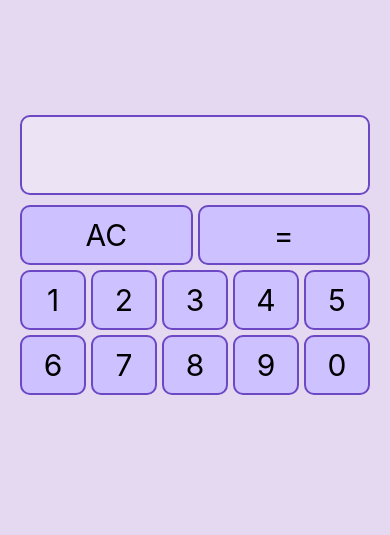
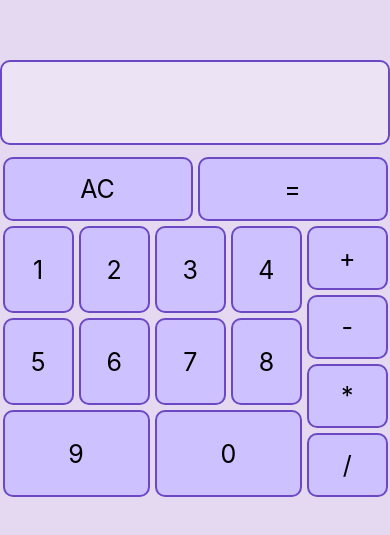
Before and after one commit to mvsilvass/react-native-calculator, a React Native app: screen / in a window 390 px wide. Shown: the part 167-702 px from the top of the page. Built offline with nearby package versions, Linux system fonts and the light colour scheme.

Commit message:
Adiciona OperationButtons

```diff
--- a/App.js
+++ b/App.js
@@ -1,4 +1,4 @@
-import { SafeAreaView, StyleSheet, View } from 'react-native';
+import { SafeAreaView, StyleSheet } from 'react-native';
 import { CalculatorProvider } from './src/contexts/CalculatorContext';
 
 import Display from './src/components/Containers/Display';
@@ -8,10 +8,8 @@ export default function App() {
   return (
     <CalculatorProvider>
       <SafeAreaView style={styles.appContainer}>
-        <View style={styles.calculatorContainer}>
-          <Display />
-          <ButtonPanel/>
-        </View>
+        <Display />
+        <ButtonPanel/>
       </SafeAreaView>
     </CalculatorProvider>
   );
@@ -22,12 +20,8 @@ const styles = StyleSheet.create({
     backgroundColor: '#E5D9F2',
     height: '100%',
     width: '100%',
-  },
-  calculatorContainer:{
-    flex: 1,
-    margin: 20,
-    gap: 10,
+    padding: 20,
     justifyContent: 'center',
     alignItems: 'center',
-  }
+  },
 });
--- a/src/components/Buttons/Button.js
+++ b/src/components/Buttons/Button.js
@@ -23,11 +23,12 @@ const styles = StyleSheet.create({
     borderWidth: 2,
     borderColor: '#6C48C5',
     paddingHorizontal: 30,
-    paddingVertical: 10,
-    flex: 1,
+    padding: 15,
+    margin: 2.5,
+    flex: 1
   },
   buttonText: {
     textAlign: 'center',
-    fontSize: 30,
+    fontSize: 25,
   },
 });
--- a/src/components/Buttons/ControlButtons/ControlButtons.js
+++ b/src/components/Buttons/ControlButtons/ControlButtons.js
@@ -15,6 +15,6 @@ export default function ControlButtons() {
 const styles = StyleSheet.create({
   controlButtonsContainer: {
     flexDirection: 'row',
-    gap: 5,
+    justifyContent: "space-between",
   },
 });
--- a/src/components/Buttons/NumericButtons/NumericButtons.js
+++ b/src/components/Buttons/NumericButtons/NumericButtons.js
@@ -33,6 +33,7 @@ export default function NumericButtons() {
             key={number}
             textValue={number.toString()}
             onPress={() => addNumber(number.toString())}
+            style={{alignSelf: "stretch"}}
         />
       ))}
     </View>
@@ -43,7 +44,6 @@ const styles = StyleSheet.create({
   numericButtonsContainer: {
     flexDirection: 'row',
     flexWrap: 'wrap',
-    flex: 1,
-    gap: 5,
+    flex: 1
   },
 });
--- /dev/null
+++ b/src/components/Buttons/OperationButtons/OperationButtons.js
@@ -0,0 +1,40 @@
+import { View, StyleSheet } from 'react-native';
+import { useContext } from 'react';
+import { CalculatorContext } from './../../../contexts/CalculatorContext';
+import Button from '../Button';
+
+export default function OperationButtons() {
+  const { inputExpression, setInputExpression, operations } =
+    useContext(CalculatorContext);
+
+  const addOperation = (operation) => {
+    const lastElement = inputExpression[inputExpression.length - 1];
+
+    if (inputExpression.length !== 0) {
+      if (inputExpression.length > 0) {
+        if (operations.includes(lastElement)) {
+          setInputExpression([...inputExpression.slice(0, -1), operation]);
+        } else {
+          setInputExpression([...inputExpression, operation]);
+        }
+      } else {
+        setInputExpression([operation]);
+      }
+    }
+  };
+
+  return (
+    <View style={styles.operationButtonsContainer}>
+      {operations.map((operation) => (
+        <Button key={operation} textValue={operation} onPress={() => addOperation(operation)} />
+      ))}
+    </View>
+  );
+}
+
+const styles = StyleSheet.create({
+  operationButtonsContainer: {
+    flexWrap: 'wrap',
+    flex: 1
+  },
+});
--- a/src/components/Containers/ButtonPanel.js
+++ b/src/components/Containers/ButtonPanel.js
@@ -2,14 +2,23 @@ import { StyleSheet, View } from 'react-native';
 
 import ControlButtons from '../Buttons/ControlButtons/ControlButtons';
 import NumericButtons from '../Buttons/NumericButtons/NumericButtons';
+import OperationButtons from '../Buttons/OperationButtons/OperationButtons';
 
 export default function ButtonPanel() {
   return (
     <View style={styles.buttonPanelContainer}>
-        <ControlButtons />
+      <View>
+          <ControlButtons />
+      </View>
 
-        <View style={styles.rowContainer}>
+      <View style={styles.rowContainer}>
+        <View style={styles.numericButtons}>
           <NumericButtons />
+        </View>
+
+        <View style={styles.operationButtons}>
+          <OperationButtons />
+        </View>
       </View>
     </View>
   );
@@ -18,11 +27,14 @@ export default function ButtonPanel() {
 const styles = StyleSheet.create({
   buttonPanelContainer: {
     width: '100%',
-    gap: 5,
+    marginTop: 10,
   },
   rowContainer: {
     flexDirection: 'row',
+  },
+  numericButtons:{
+    flexDirection: 'row',
     flexWrap: 'wrap',
-    gap: 5,
+    flex: 2
   },
 });
--- a/src/components/Containers/Display.js
+++ b/src/components/Containers/Display.js
@@ -18,6 +18,7 @@ const styles = StyleSheet.create({
     minHeight: '10%',
     width: '100%',
     padding: 10,
+    marginTop: 50,
     backgroundColor: '#ECE4F5',
     justifyContent: 'center',
     borderWidth: 2.5,
```
